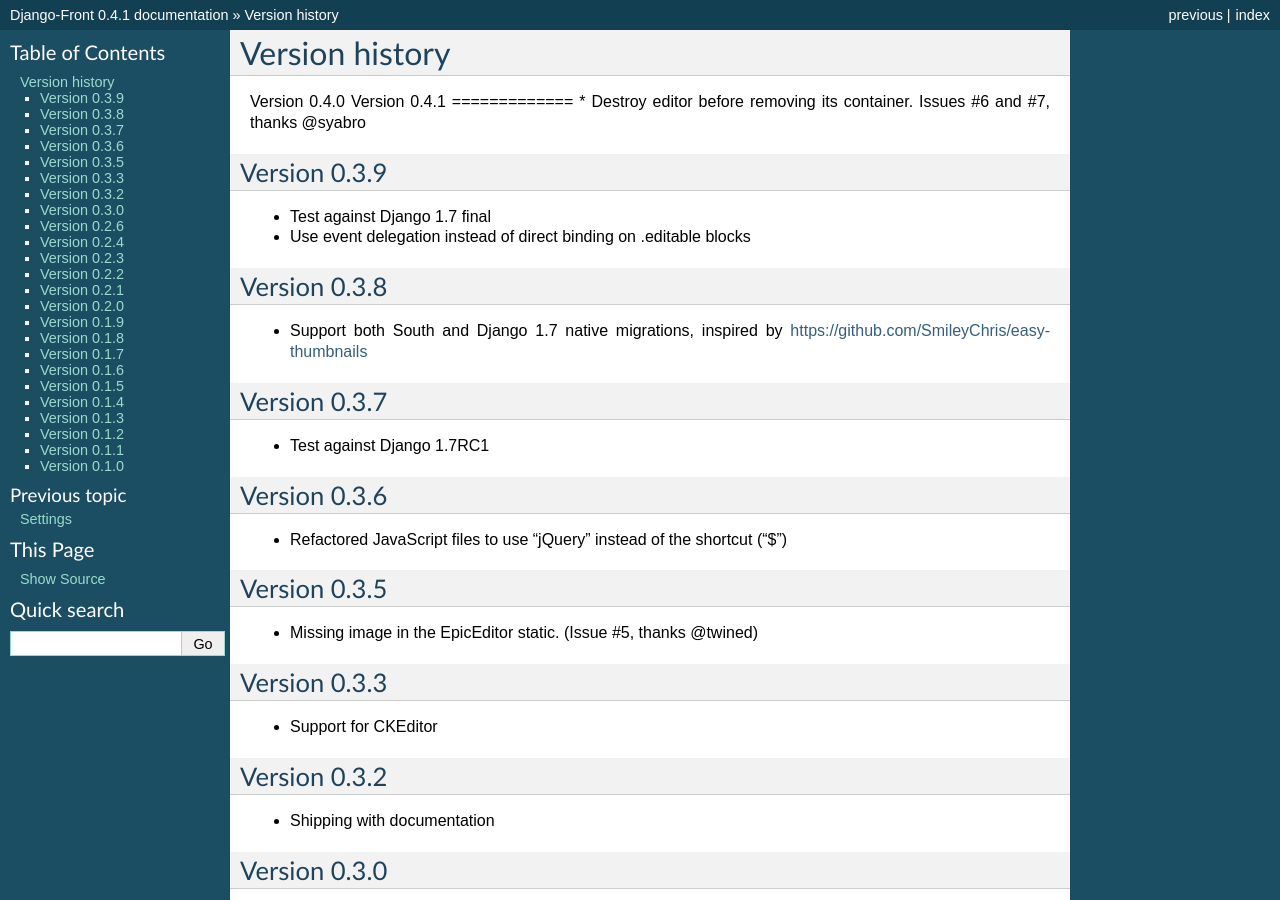
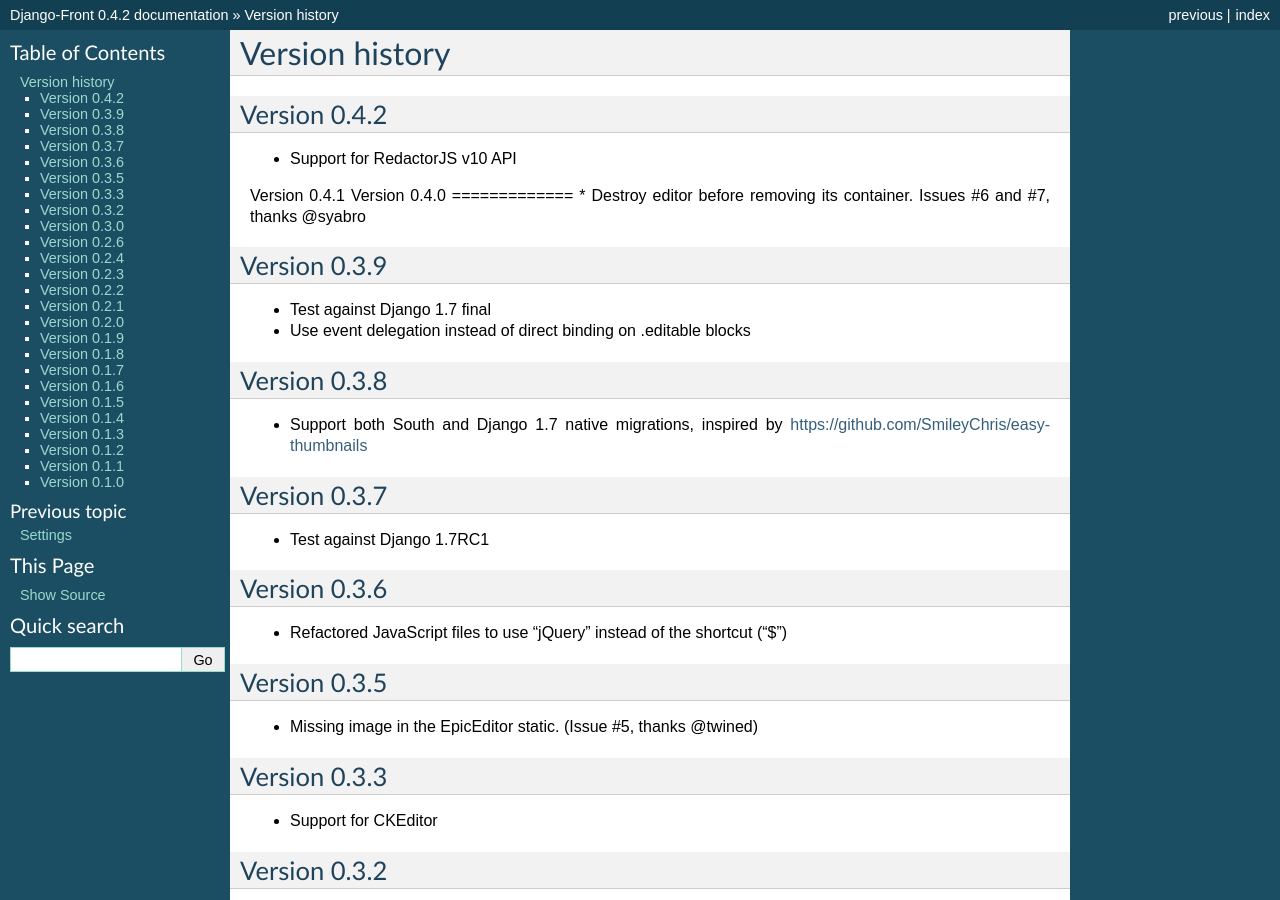
Before and after one commit to mbi/django-front, a Sphinx documentation site: the page built from docs/changes.rst, in a window 1280 px wide and 900 px high. Built offline with Sphinx 7.4.7, drawn with Linux system fonts in a browser that asks for light colours; some of the changed text lies outside the part shown.

Commit message:
Release 0.4.2: added support for RedactorJS 10+

```diff
--- a/docs/changes.rst
+++ b/docs/changes.rst
@@ -1,8 +1,12 @@
 Version history
 ###############
 
+Version 0.4.2
+=============
+* Support for RedactorJS v10 API
+
+Version 0.4.1
 Version 0.4.0
-Version 0.4.1
 =============
 * Destroy editor before removing its container. Issues #6 and #7, thanks @syabro
 
--- a/docs/conf.py
+++ b/docs/conf.py
@@ -54,7 +54,7 @@ copyright = '2013-2014, Marco Bonetti'
 # built documents.
 #
 # The short X.Y version.
-version = '0.4.1'
+version = '0.4.2'
 # The full version, including alpha/beta/rc tags.
 release = version
 
--- a/setup.py
+++ b/setup.py
@@ -1,7 +1,7 @@
 from setuptools import setup, find_packages
 setup(
     name='django-front',
-    version='0.4.1',
+    version='0.4.2',
     description='A Django application to allow of front-end editing',
     author='Marco Bonetti',
     author_email='mbonetti@gmail.com',
```
Also changed, not shown: front/static/front/js/front-edit.redactor.js (+10 -1 lines).
